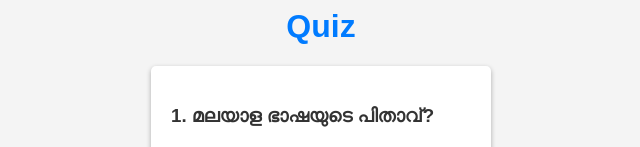
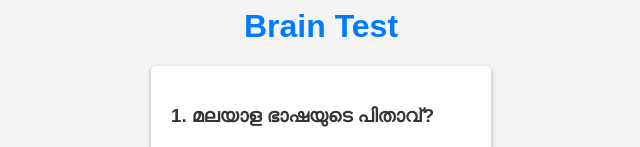
Before and after one commit to nkav96/quiz, a plain HTML site: page index.html in a window 1280 px wide. Shown: the top 147 px of the page, without its empty margins (319-959 px from the left). Drawn offline with Linux system fonts and the light colour scheme.

Commit message:
Update index.html
just change a name

```diff
--- a/index.html
+++ b/index.html
@@ -20,7 +20,7 @@
 </script>
 </head>
 <body>
-  <h1 style="font-size:32px; font-weight:bold; color: #007bff; text-align:center; margin-top: 0px;">Quiz</h1>
+  <h1 style="font-size:32px; font-weight:bold; color: #007bff; text-align:center; margin-top: 0px;">Brain Test</h1>
  <form id="quizForm">
   <div>
     <h3>1. മലയാള ഭാഷയുടെ പിതാവ്?</h3>
```
